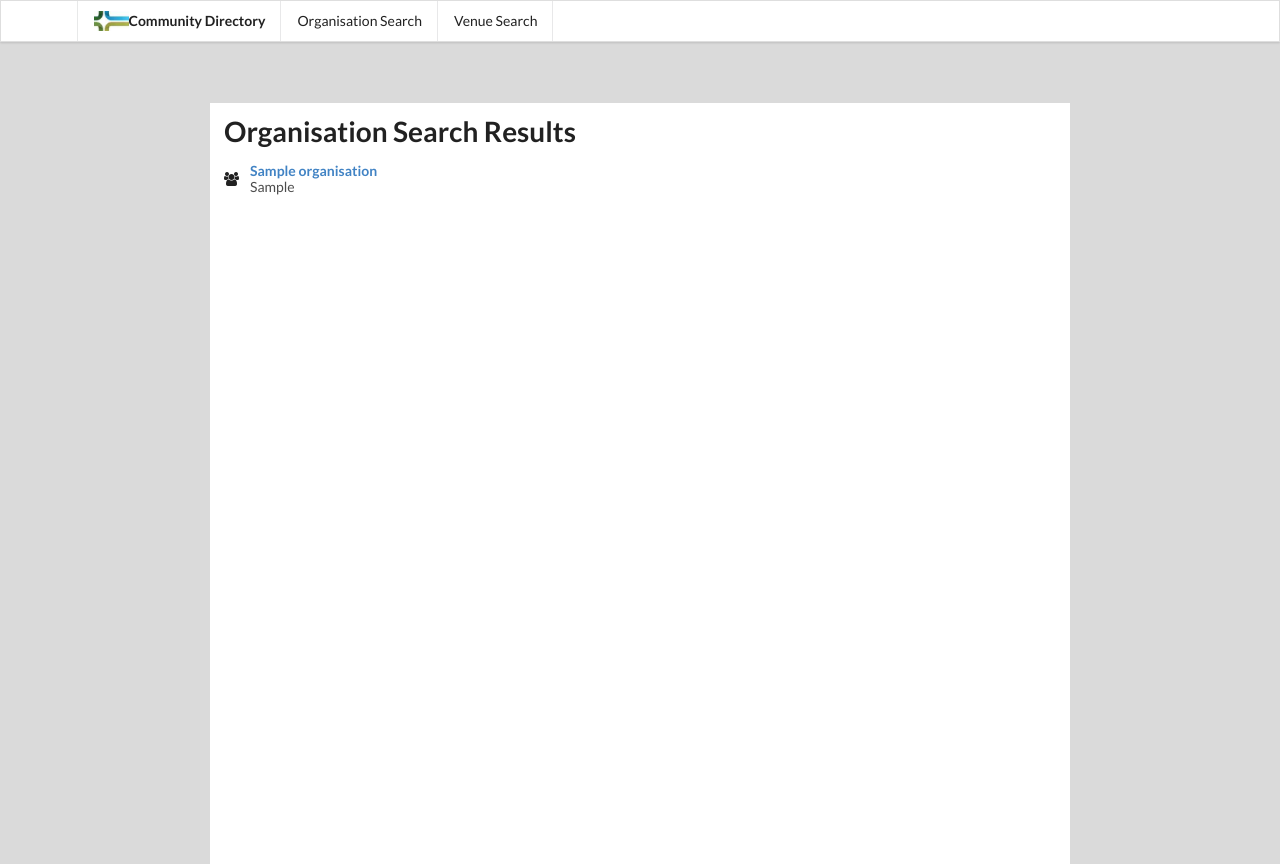
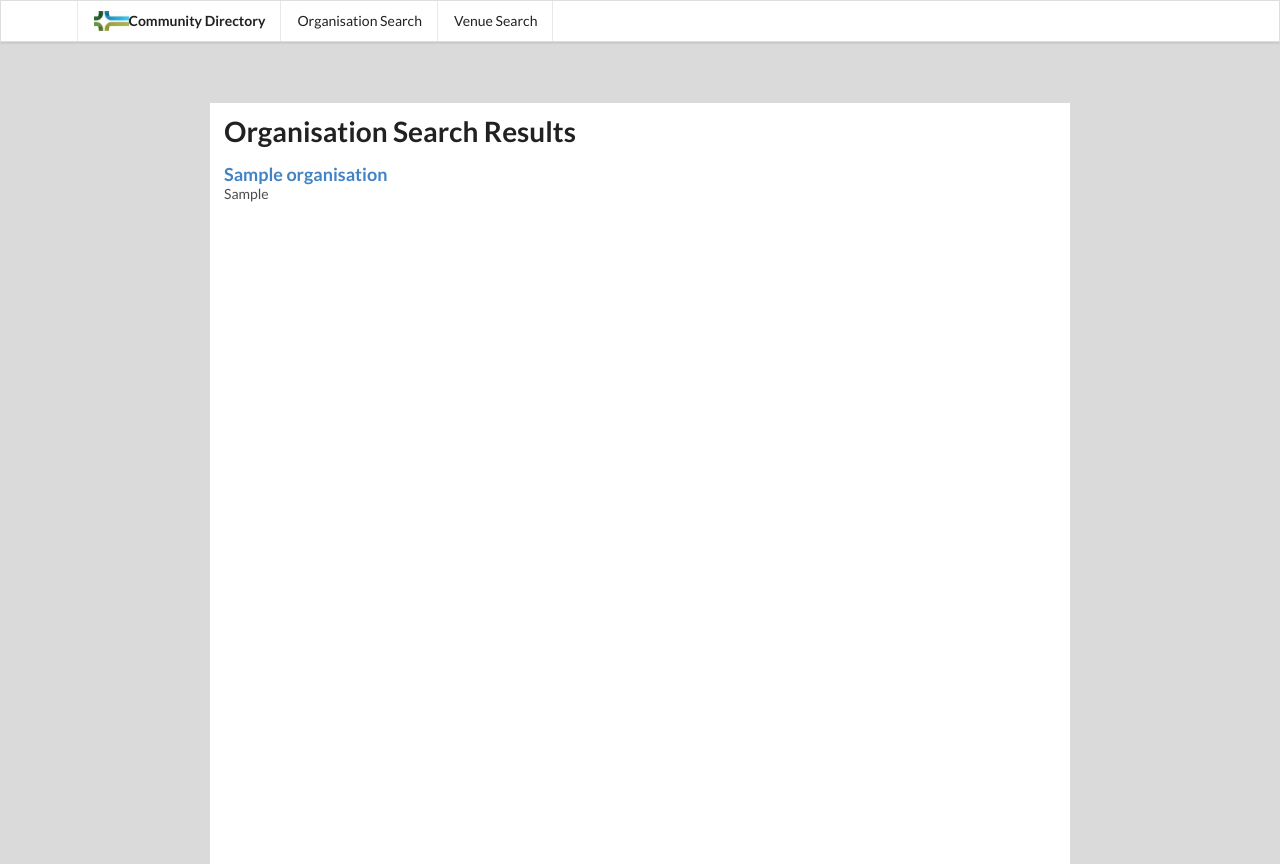
Before and after one commit to rosstimson/vcconnect-flask, a Flask app: template app/templates/org_results.html in a window 1280 px wide. Run offline with Flask 2, Linux system fonts and the light colour scheme; the template is opened without the code that fills it: most values are stand-ins (such as "Sample title", 1, 10 or a date in 2020); parts of the project's set-up code (start-up, migrations or seed data) failed here and were passed over; some libraries are stand-ins or nearby versions.

Commit message:
Make org results more in keeping with venue results.

```diff
--- a/app/templates/org_results.html
+++ b/app/templates/org_results.html
@@ -32,9 +32,10 @@
     <div class="ui relaxed divided list">
       {% for result in results %}
       <div class="item">
-	<i class="users middle aligned icon"></i>
 	<div class="content">
-	  <a class="header" href="{{ url_for('.org', id=result['AddressID']) }}">{{ result['Organisation'] }}</a>
+	  <h3 class="header">
+	    <a href="{{ url_for('.org', id=result['AddressID']) }}">{{ result['Organisation'] }}</a>
+	  </h3>
 	  <div class="description">{{ result['PrimaryService'] }}</div>
 	</div>
       </div>
```
